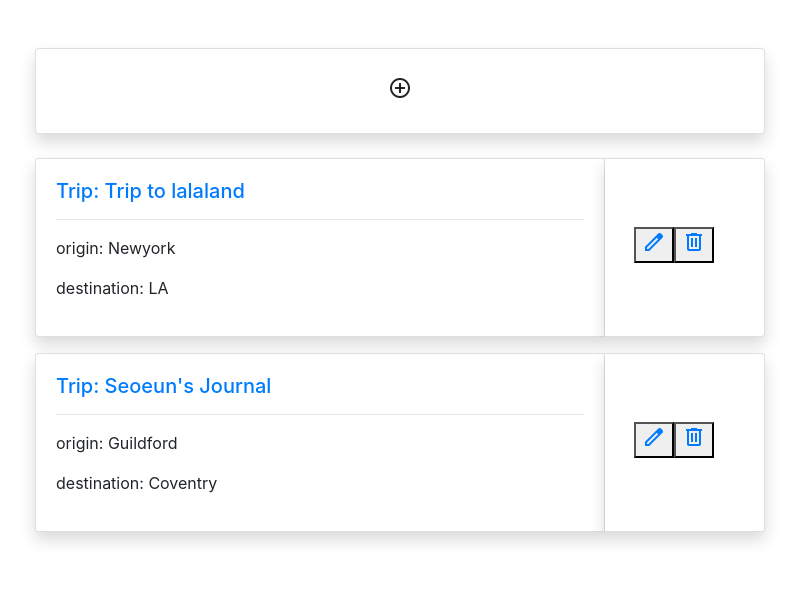
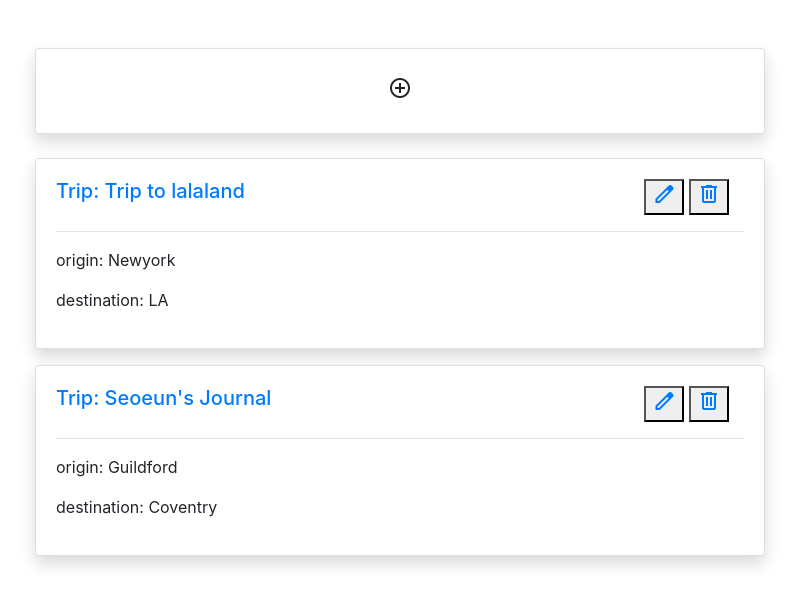
Before and after one commit to Surrey-SWE-Group-16/tripPlanner, a Django app: page /log/ in a window 1280 px wide. Shown: the part 56-662 px from the top of the page, without its empty margins (50-849 px from the left). Run offline with Django 4.2, Linux system fonts and the light colour scheme; a user stored in the database is signed in; data comes from the database, SQL or seed files in the repository; both versions use the stored data as it was after the commit; some libraries are stand-ins or nearby versions.

Commit message:
Journal log edit, delete button style updated

```diff
--- a/travelbuddy/travelbuddy/templates/map_main/log.html
+++ b/travelbuddy/travelbuddy/templates/map_main/log.html
@@ -24,26 +24,27 @@
             <div class="card-group">
                 <div class="card shadow my-2">
                     <div class="card-body">
+                        <div class="row" style="margin: 0;">
+<!--                            title-->
                             <h5><a href="{% url 'planner-log-history' map.id %}">Trip: {{map.title}}</a></h5>
-                        <hr>
-                        <p>origin: {{map.orig_loc}}</p>
-                        <p>destination: {{map.dest_loc}}</p>
-                    </div>
-                </div>
-                <div class="card shadow my-2" style="max-width: 10rem;">
-                    <div class="card-body my-5 mx-4" style="test-align: right">
-                        <div class="row">
+                            <div class="col md-10" style="text-align: right;">
+<!--                                edit button-->
                                 <button>
                                     <a href="{% url 'planner-log-history' map.id %}">
                                     <span class="material-symbols-outlined">edit</span>
                                     </a>
                                 </button>
+<!--                                delete button-->
                                 <button>
                                     <a href="{% url 'delete-log' map.id %}">
                                     <span class="material-symbols-outlined">delete</span>
                                     </a>
                                 </button>
                             </div>
+                        </div>
+                        <hr>
+                        <p>origin: {{map.orig_loc}}</p>
+                        <p>destination: {{map.dest_loc}}</p>
                     </div>
                 </div>
             </div>
```
Also changed, not shown: travelbuddy/db.sqlite3. Lines whose indentation alone changed are shown as unchanged.
